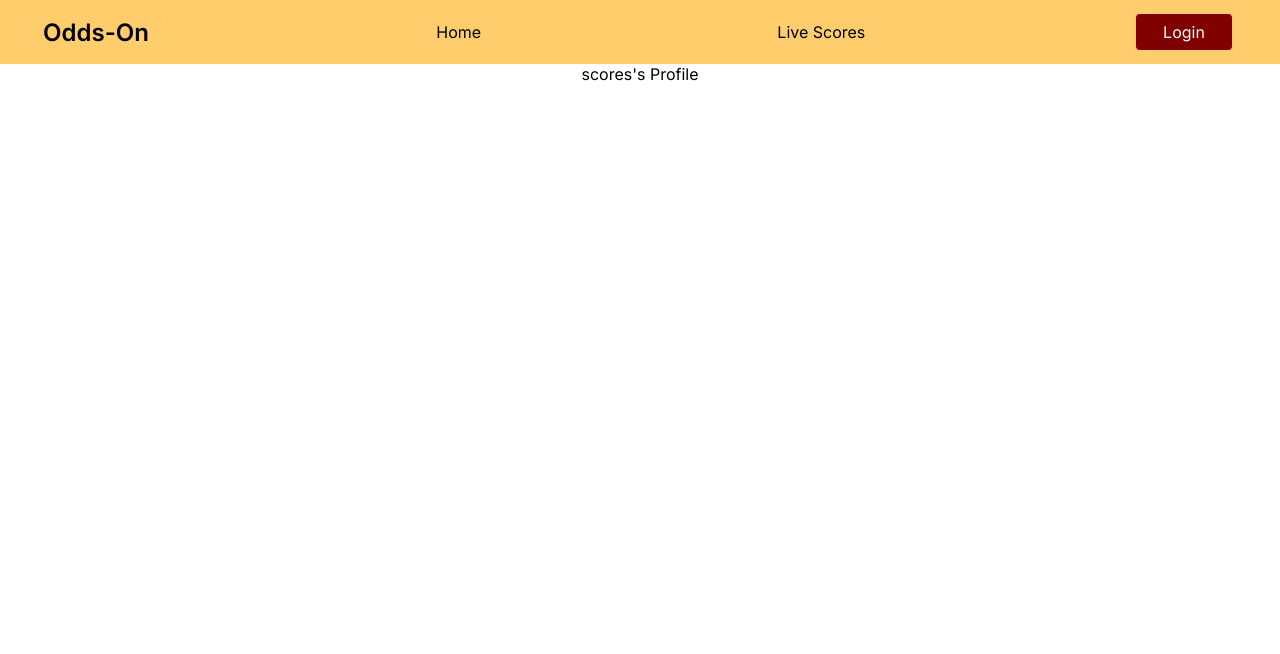
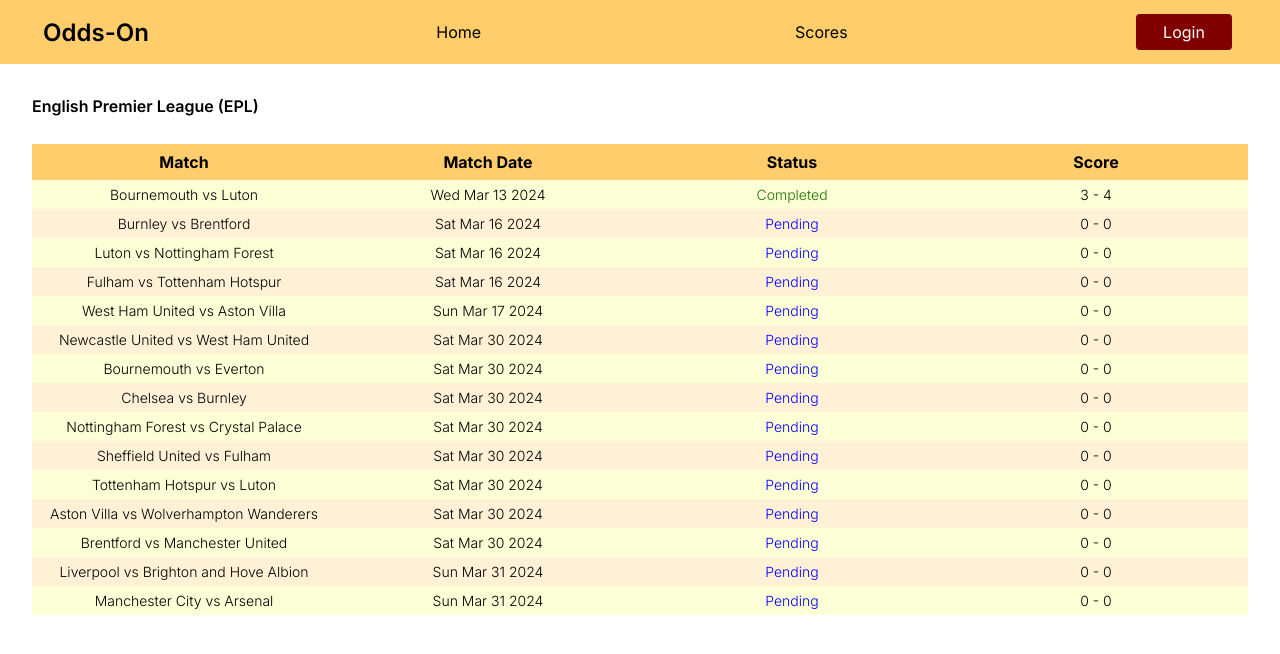
Before and after one commit to darrenocular/ga-project2-odds-on, a React (Vite) app: page /scores in a window 1280 px wide. Shown: the top 654 px of the page. Built offline with nearby package versions, Linux system fonts and the light colour scheme.

Commit message:
Add scores page and create ScoresDisplay.jsx and related components

```diff
--- a/src/App.jsx
+++ b/src/App.jsx
@@ -4,7 +4,7 @@
 import Index from "./pages/Index";
 import Profile from "./pages/Profile";
 import MyBets from "./pages/MyBets";
-import LiveScores from "./pages/LiveScores";
+import Scores from "./pages/Scores";
 
 function App() {
   return (
@@ -12,7 +12,7 @@
       <NavBar />
       <Routes>
         <Route path="/" element={<Index />} />
-        <Route path="/livescores" element={<LiveScores />} />
+        <Route path="/scores" element={<Scores />} />
         <Route path="/:username" element={<Profile />} />
         <Route path="/:username/bets" element={<MyBets />} />
         <Route path="*" element={<Index />} />
--- a/src/components/NavBar.jsx
+++ b/src/components/NavBar.jsx
@@ -19,7 +19,7 @@
           <Link to="/">Home</Link>
         </li>
         <li>
-          <Link to="/livescores">Live Scores</Link>
+          <Link to="/scores">Scores</Link>
         </li>
         {/* Only appears if user is logged in */}
         {/* <li>
--- /dev/null
+++ b/src/components/ScoresDisplay.jsx
@@ -0,0 +1,243 @@
+import React, { useState, useEffect } from "react";
+import styles from "./ScoresDisplay.module.css";
+import ScoresItem from "./ScoresItem";
+
+const sampleScores = [
+  {
+    id: "d756a505b0d891226dc732c7ddd7ae35",
+    sport_key: "soccer_epl",
+    sport_title: "EPL",
+    commence_time: "2024-03-13T19:30:04Z",
+    completed: true,
+    home_team: "Bournemouth",
+    away_team: "Luton",
+    scores: [
+      {
+        name: "Luton",
+        score: "3",
+      },
+      {
+        name: "Bournemouth",
+        score: "4",
+      },
+    ],
+    last_update: "2024-03-14T02:56:29Z",
+  },
+  {
+    id: "a129f11bf34fb47d466a643a3c9f5ceb",
+    sport_key: "soccer_epl",
+    sport_title: "EPL",
+    commence_time: "2024-03-16T15:00:00Z",
+    completed: false,
+    home_team: "Burnley",
+    away_team: "Brentford",
+    scores: null,
+    last_update: null,
+  },
+  {
+    id: "31b4def5f8f3dbe9ec1926cc6c687b1c",
+    sport_key: "soccer_epl",
+    sport_title: "EPL",
+    commence_time: "2024-03-16T15:00:00Z",
+    completed: false,
+    home_team: "Luton",
+    away_team: "Nottingham Forest",
+    scores: null,
+    last_update: null,
+  },
+  {
+    id: "4b4a54c0ea8948a8db5002b77a1f37ef",
+    sport_key: "soccer_epl",
+    sport_title: "EPL",
+    commence_time: "2024-03-16T17:30:00Z",
+    completed: false,
+    home_team: "Fulham",
+    away_team: "Tottenham Hotspur",
+    scores: null,
+    last_update: null,
+  },
+  {
+    id: "3e78091b6f63ae11ee2eb16ce25756c5",
+    sport_key: "soccer_epl",
+    sport_title: "EPL",
+    commence_time: "2024-03-17T14:00:00Z",
+    completed: false,
+    home_team: "West Ham United",
+    away_team: "Aston Villa",
+    scores: null,
+    last_update: null,
+  },
+  {
+    id: "4606047aeb27e6856b3ff293ec578e43",
+    sport_key: "soccer_epl",
+    sport_title: "EPL",
+    commence_time: "2024-03-30T12:30:00Z",
+    completed: false,
+    home_team: "Newcastle United",
+    away_team: "West Ham United",
+    scores: null,
+    last_update: null,
+  },
+  {
+    id: "6619d3ca44afc07cccaee264d4f62977",
+    sport_key: "soccer_epl",
+    sport_title: "EPL",
+    commence_time: "2024-03-30T15:00:00Z",
+    completed: false,
+    home_team: "Bournemouth",
+    away_team: "Everton",
+    scores: null,
+    last_update: null,
+  },
+  {
+    id: "2597298743f78005ba7c2b7f9cefd2a4",
+    sport_key: "soccer_epl",
+    sport_title: "EPL",
+    commence_time: "2024-03-30T15:00:00Z",
+    completed: false,
+    home_team: "Chelsea",
+    away_team: "Burnley",
+    scores: null,
+    last_update: null,
+  },
+  {
+    id: "d1e3eb5871c7e3b1ac9dabd09d94344f",
+    sport_key: "soccer_epl",
+    sport_title: "EPL",
+    commence_time: "2024-03-30T15:00:00Z",
+    completed: false,
+    home_team: "Nottingham Forest",
+    away_team: "Crystal Palace",
+    scores: null,
+    last_update: null,
+  },
+  {
+    id: "efb7bcd1f4959bf80197ec581b077cb2",
+    sport_key: "soccer_epl",
+    sport_title: "EPL",
+    commence_time: "2024-03-30T15:00:00Z",
+    completed: false,
+    home_team: "Sheffield United",
+    away_team: "Fulham",
+    scores: null,
+    last_update: null,
+  },
+  {
+    id: "8a065e80284e1157870534a772c62305",
+    sport_key: "soccer_epl",
+    sport_title: "EPL",
+    commence_time: "2024-03-30T15:00:00Z",
+    completed: false,
+    home_team: "Tottenham Hotspur",
+    away_team: "Luton",
+    scores: null,
+    last_update: null,
+  },
+  {
+    id: "60b84c40ac236905064dae0535ba9c73",
+    sport_key: "soccer_epl",
+    sport_title: "EPL",
+    commence_time: "2024-03-30T17:30:00Z",
+    completed: false,
+    home_team: "Aston Villa",
+    away_team: "Wolverhampton Wanderers",
+    scores: null,
+    last_update: null,
+  },
+  {
+    id: "3c3df999f07010248fb7e25e24bc851e",
+    sport_key: "soccer_epl",
+    sport_title: "EPL",
+    commence_time: "2024-03-30T20:00:00Z",
+    completed: false,
+    home_team: "Brentford",
+    away_team: "Manchester United",
+    scores: null,
+    last_update: null,
+  },
+  {
+    id: "6cc43229e6d4cecb17a81350fadc348e",
+    sport_key: "soccer_epl",
+    sport_title: "EPL",
+    commence_time: "2024-03-31T13:00:00Z",
+    completed: false,
+    home_team: "Liverpool",
+    away_team: "Brighton and Hove Albion",
+    scores: null,
+    last_update: null,
+  },
+  {
+    id: "742a2b03e7bda7de65179b2a3eee8bd2",
+    sport_key: "soccer_epl",
+    sport_title: "EPL",
+    commence_time: "2024-03-31T15:30:00Z",
+    completed: false,
+    home_team: "Manchester City",
+    away_team: "Arsenal",
+    scores: null,
+    last_update: null,
+  },
+];
+
+const ScoresDisplay = () => {
+  //   const [scores, setScores] = useState([]);
+
+  //   const getScores = async () => {
+  //     try {
+  //       const res = await fetch(
+  //         import.meta.env.VITE_SERVER +
+  //           "/scores/?daysFrom=3&apiKey=" +
+  //           import.meta.env.VITE_API_KEY
+  //       );
+
+  //       if (res.ok) {
+  //         const data = await res.json();
+  //         setScores(data);
+  //       }
+  //     } catch (error) {
+  //       console.log(error.message);
+  //     }
+  //   };
+
+  //   useEffect(() => {
+  //     const scoresController = new AbortController();
+  //     getScores(scoresController.signal);
+
+  //     return () => {
+  //       return scoresController.abort();
+  //     };
+  //   }, [scores]);
+
+  //   useEffect(() => {
+  //     getScores();
+  //   }, []);
+
+  return (
+    <>
+      <div className={styles["scores-display"]}>
+        <p className={styles["league-header"]}>English Premier League (EPL)</p>
+        <table className={styles.table}>
+          <thead className={styles.thead}>
+            <tr>
+              <th>Match</th>
+              <th>Match Date</th>
+              <th>Status</th>
+              <th>Score</th>
+            </tr>
+          </thead>
+          <tbody className={styles.tbody}>
+            {sampleScores.map((game, idx) => (
+              <ScoresItem
+                className={idx % 2 === 0 ? "bg-lt-orange" : "bg-lt-yellow"}
+                game={game}
+                key={idx}
+              ></ScoresItem>
+            ))}
+          </tbody>
+        </table>
+      </div>
+    </>
+  );
+};
+
+export default ScoresDisplay;
--- /dev/null
+++ b/src/components/ScoresDisplay.module.css
@@ -0,0 +1,38 @@
+.scores-display {
+  display: flex;
+  flex-direction: column;
+  justify-content: center;
+  align-items: start;
+  margin: 1rem 2rem;
+}
+
+.league-header {
+  font-size: 16px;
+  font-weight: 600;
+}
+
+.table {
+  width: 100%;
+  margin: 12px auto;
+  border-collapse: collapse;
+  table-layout: fixed;
+}
+
+.table th {
+  padding: 8px;
+}
+
+.table td {
+  padding: 6px;
+}
+
+.thead {
+  background-color: #ffcd6b;
+  font-size: 16px;
+  padding: 24px;
+}
+
+.trow {
+  font-size: 14px;
+  font-weight: 300;
+}
--- /dev/null
+++ b/src/components/ScoresItem.jsx
@@ -0,0 +1,34 @@
+import React from "react";
+import styles from "./ScoresItem.module.css";
+
+const ScoresItem = ({ className, game }) => {
+  const id = game.id;
+  const startTime = game["commence_time"];
+  const isoStartTime = new Date(startTime);
+  const isGameCompleted = game.completed;
+  const homeTeam = game["home_team"];
+  const awayTeam = game["away_team"];
+  const homeTeamScore = game.scores ? game.scores[0].score : "0";
+  const awayTeamScore = game.scores ? game.scores[1].score : "0";
+
+  return (
+    <tr className={`${styles.row} ${styles[className]}`}>
+      <td>
+        {homeTeam} vs {awayTeam}
+      </td>
+      <td>{isoStartTime.toDateString()}</td>
+      <td
+        className={
+          isGameCompleted ? `${styles.completed}` : `${styles.pending}`
+        }
+      >
+        {isGameCompleted ? "Completed" : "Pending"}
+      </td>
+      <td>
+        {homeTeamScore} - {awayTeamScore}
+      </td>
+    </tr>
+  );
+};
+
+export default ScoresItem;
--- /dev/null
+++ b/src/components/ScoresItem.module.css
@@ -0,0 +1,20 @@
+.bg-lt-orange {
+  background-color: #fcffd6;
+}
+
+.bg-lt-yellow {
+  background-color: #fff1d6;
+}
+
+.row {
+  font-size: 14px;
+  font-weight: 300;
+}
+
+.completed {
+  color: #1e7400;
+}
+
+.pending {
+  color: #0500ff;
+}
--- a/src/pages/LiveScores.jsx
+++ /dev/null
@@ -1,7 +0,0 @@
-import React from "react";
-
-const LiveScores = () => {
-  return <div>Live Scores</div>;
-};
-
-export default LiveScores;
--- /dev/null
+++ b/src/pages/Scores.jsx
@@ -0,0 +1,8 @@
+import React from "react";
+import ScoresDisplay from "../components/ScoresDisplay";
+
+const Scores = () => {
+  return <ScoresDisplay></ScoresDisplay>;
+};
+
+export default Scores;
```
